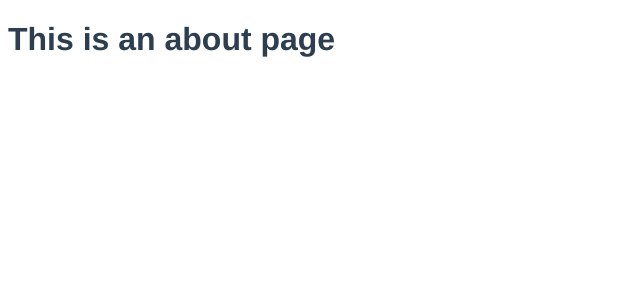
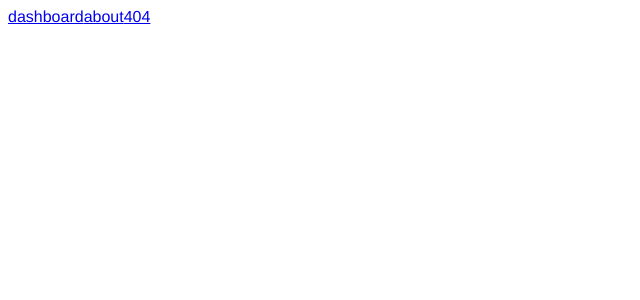
Before and after one commit to aminaev1311/expensesDashboard, a Vue app: page /about in a window 1280 px wide. Shown: the top 300 px of the page, without its empty margins (0-640 px from the left). Built offline with nearby package versions, Linux system fonts and the light colour scheme.

Commit message:
hashedUrl complete

```diff
--- a/src/App.vue
+++ b/src/App.vue
@@ -4,9 +4,51 @@
       <router-link to="/">Home</router-link> |
       <router-link to="/about">About</router-link>
     </div> -->
-    <router-view/>
+    <!-- <router-view/> -->
+    <header>
+      <a href="#dashboard" @click="page = 'dashboard'">dashboard</a>
+      <a href="#about" @click="page = 'about'">about</a>
+      <a href="#page404" @click="page = 'page404'">404</a>
+    </header>
+    <main>
+      <PageDashboard v-if="page === 'dashboard'"/>
+      <PageAbout v-if="page === 'about'"/>
+      <Page404 v-if="page === 'page404'"/>
+    </main>
   </div>
 </template>
+
+<script>
+import PageDashboard from './views/PageDashboard'
+import PageAbout from './views/About'
+import Page404 from './views/Page404'
+
+export default {
+  components: {
+    PageDashboard,
+    PageAbout,
+    Page404
+  },
+  data() {
+    return {
+      page: 'dashboard'
+    }
+  },
+  methods: {
+    setPage() {
+      this.page = location.hash.slice(1)
+    }
+
+  },
+  mounted() {
+    this.setPage() //set the current page after hash
+    window.addEventListener('hashchange', () => {
+      this.setPage() //changes the page after url change
+    })
+  }
+}
+</script>
+
 
 <style>
 #app {
--- a/src/main.js
+++ b/src/main.js
@@ -1,12 +1,12 @@
 import Vue from 'vue'
 import App from './App.vue'
-import router from './router'
+// import router from './router'
 import store from './store'
 
 Vue.config.productionTip = false
 
 new Vue({
-  router,
+  // router,
   store,
   render: h => h(App)
 }).$mount('#app')
--- a/src/router/index.js
+++ b/src/router/index.js
@@ -1,29 +1,29 @@
-import Vue from 'vue'
-import VueRouter from 'vue-router'
-import Home from '../views/Home.vue'
+// import Vue from 'vue'
+// import VueRouter from 'vue-router'
+// import PageDashboard from '../views/PageDashboard.vue'
 
-Vue.use(VueRouter)
+// Vue.use(VueRouter)
 
-const routes = [
-  {
-    path: '/',
-    name: 'Home',
-    component: Home
-  },
-  {
-    path: '/about',
-    name: 'About',
-    // route level code-splitting
-    // this generates a separate chunk (about.[hash].js) for this route
-    // which is lazy-loaded when the route is visited.
-    component: () => import(/* webpackChunkName: "about" */ '../views/About.vue')
-  }
-]
+// const routes = [
+//   {
+//     path: '/',
+//     name: 'PageDashboard',
+//     component: PageDashboard
+//   },
+//   {
+//     path: '/about',
+//     name: 'About',
+//     // route level code-splitting
+//     // this generates a separate chunk (about.[hash].js) for this route
+//     // which is lazy-loaded when the route is visited.
+//     component: () => import(/* webpackChunkName: "about" */ '../views/About.vue')
+//   }
+// ]
 
-const router = new VueRouter({
-  mode: 'history',
-  base: process.env.BASE_URL,
-  routes
-})
+// const router = new VueRouter({
+//   mode: 'history',
+//   base: process.env.BASE_URL,
+//   routes
+// })
 
-export default router
+// export default router
--- a/src/views/About.vue
+++ b/src/views/About.vue
@@ -3,3 +3,11 @@
     <h1>This is an about page</h1>
   </div>
 </template>
+
+<script>
+
+export default{
+  name: 'about'
+}
+
+</script>
--- /dev/null
+++ b/src/views/Page404.vue
@@ -0,0 +1,11 @@
+<template>
+  <div class="404">
+    <h1>404</h1>
+  </div>
+</template>
+
+<script>
+export default {
+  name: 'page404'
+}
+</script>
--- a/src/views/Home.vue
+++ b/src/views/PageDashboard.vue
@@ -18,7 +18,7 @@ import Pagination from '@/components/Pagination.vue'
 import { mapGetters } from 'vuex'
 
 export default {
-  name: 'Home',
+  name: 'PageDashboard',
   components: {
     ExpensesList,
     ExpenseForm,
```
